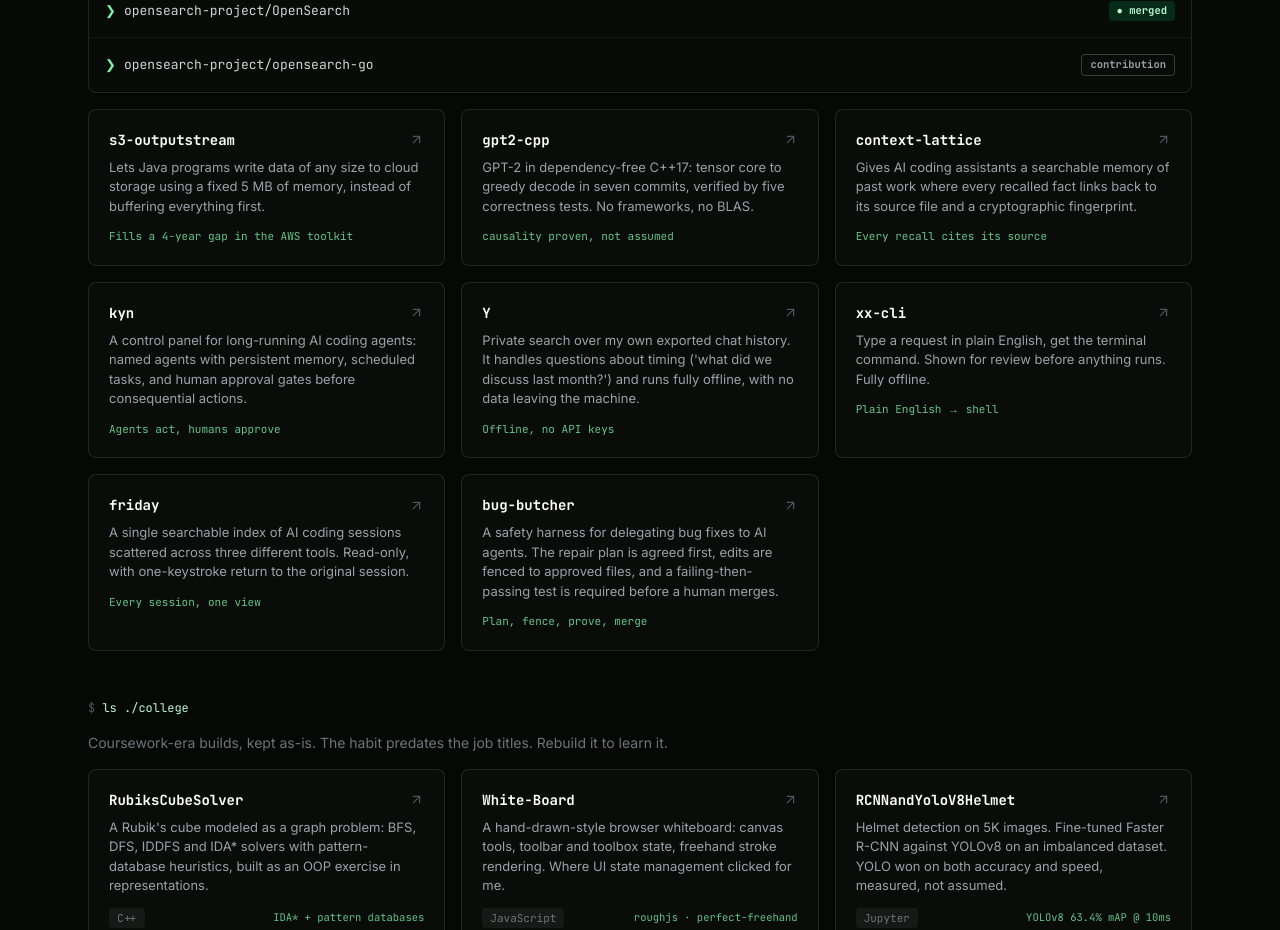
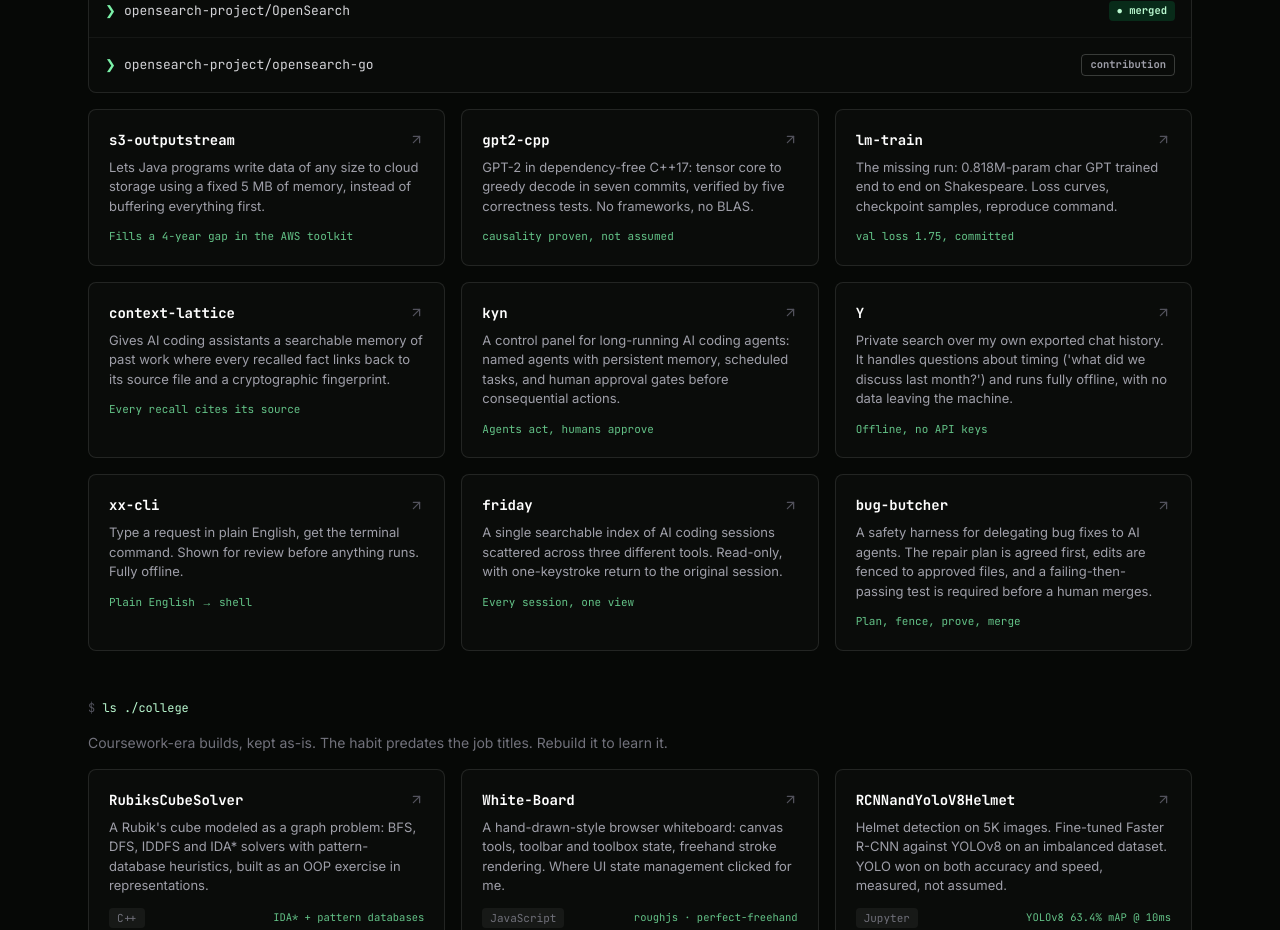
Before and after one commit to Arin016/Arin016.github.io, a Next.js app: page /projects in a window 1280 px wide. Shown: the part 3120-4050 px from the top of the page. Built offline with nearby package versions, Linux system fonts and the light colour scheme.

Commit message:
feat: close the training gap with lm-train
Blog, AI card, OSS list, and ask KB now reflect the trained 0.818M
Shakespeare run (val 1.75). SSOT roadmap #1 marked done.

```diff
--- a/src/content/blog/gpt-from-scratch-thrice.md
+++ b/src/content/blog/gpt-from-scratch-thrice.md
@@ -40,6 +40,6 @@ It also changed how I read my production work. My export pipeline's "the app is
 
 ## What's still missing, honestly
 
-Three gaps, in order of embarrassment. No training yet: all three models run on random or trivial weights, so none has ever lowered a loss curve. No real tokenizer: bytes and toy vocabularies stand in for BPE. No KV-cache: decoding recomputes everything, which this very site's router post would flag as wasteful. The roadmap names all three. A finished project would close them.
+Three gaps, one now closed. Training is done: [lm-train](https://github.com/Arin016/lm-train) took the same architecture to a real run — 0.818M parameters on Shakespeare, validation loss 1.75, thirty-five seconds on Apple silicon, loss curve and samples committed. Remaining: no real tokenizer (bytes and toy vocabs stand in for BPE) and no KV-cache (decoding recomputes everything, which this site's router post would flag as wasteful). The roadmap names both.
 
 *Code: [github.com/Arin016/aLM](https://github.com/Arin016/aLM) · the CUDA build lives in my local workspace; write-ups land here as the roadmap phases close.*
--- a/src/data/content.ts
+++ b/src/data/content.ts
@@ -101,7 +101,7 @@ export const AI_WORK: Work[] = [
     tag: "LEARNING IN PUBLIC",
     title: "A language model built by hand",
     metric: "no model libraries",
-    body: "To understand language models from the inside, I implemented a small one in PyTorch while deliberately refusing the framework's ready-made model components. Embeddings, attention, and decoder blocks all written out explicitly, each stage tested before the next. The model is tiny on purpose, so that internal quantities like the attention matrix stay small enough to read directly. Since ported to dependency-free C++17 as gpt2-cpp, with a five-test correctness harness.",
+    body: "To understand language models from the inside, I implemented a small one in PyTorch while deliberately refusing the framework's ready-made model components. Embeddings, attention, and decoder blocks all written out explicitly, each stage tested before the next. The model is tiny on purpose, so that internal quantities like the attention matrix stay small enough to read directly. Since ported to dependency-free C++17 as gpt2-cpp, with a five-test correctness harness. And since trained for real as lm-train: 0.818M params on Shakespeare, val loss 1.75.",
     stack: ["Python", "PyTorch", "Transformers", "pytest"],
   },
   {
@@ -192,6 +192,13 @@ export const OSS_LIST: OSS[] = [
     lang: "C++",
     url: "https://github.com/Arin016/gpt2-cpp",
     highlight: "causality proven, not assumed",
+  },
+  {
+    name: "lm-train",
+    desc: "The missing run: 0.818M-param char GPT trained end to end on Shakespeare. Loss curves, checkpoint samples, reproduce command.",
+    lang: "Python",
+    url: "https://github.com/Arin016/lm-train",
+    highlight: "val loss 1.75, committed",
   },
   {
     name: "context-lattice",
--- a/src/lib/ask.ts
+++ b/src/lib/ask.ts
@@ -76,7 +76,7 @@ const KB: Entry[] = [
   {
     label: "Open source",
     keys: ["oss", "open source", "github", "contribution", "upstream", "opensearch", "s3-outputstream"],
-    text: "8 tools plus upstream pull requests (OpenSearch merged, SGLang open). Code lives at github.com/Arin016.",
+    text: "9 tools plus upstream pull requests (OpenSearch merged, SGLang open). Code lives at github.com/Arin016.",
     src: "/projects",
   },
   {
```
